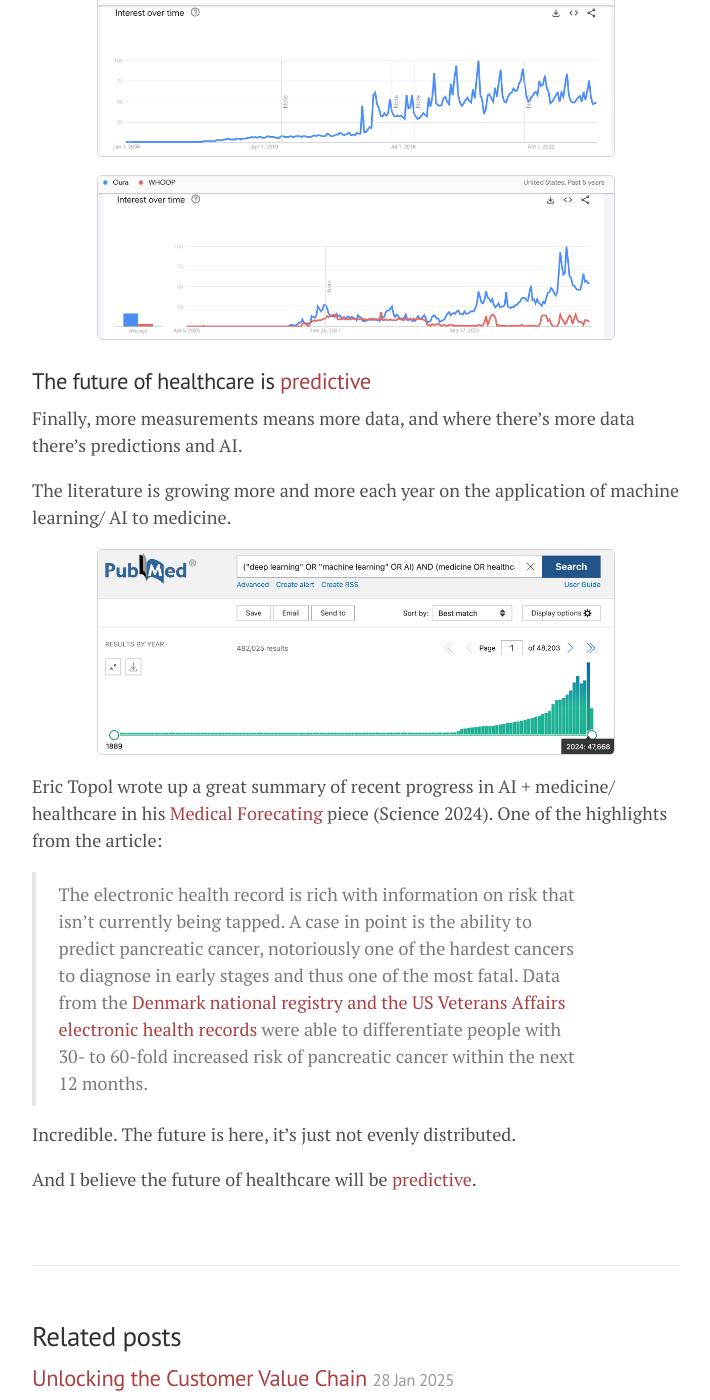
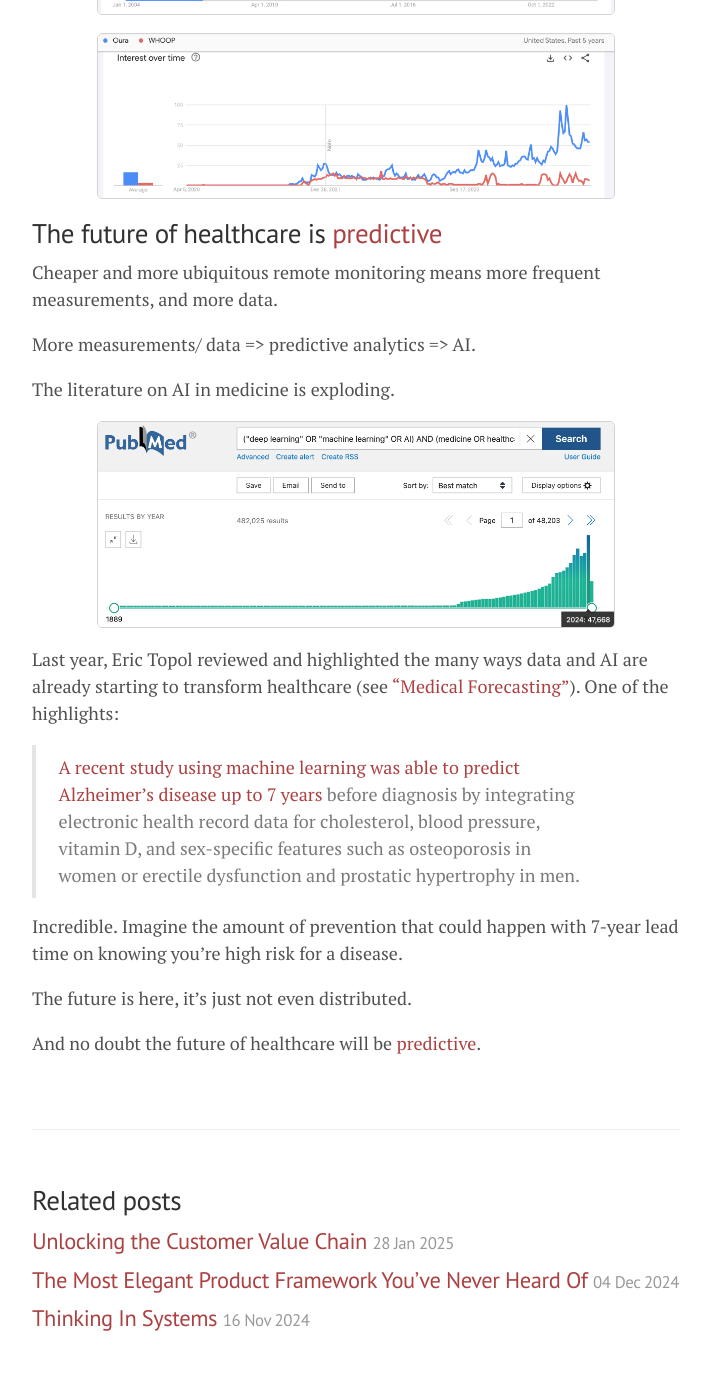
Before and after one commit to tmfarrell/tmfarrell.github.io, a Jekyll site: the page built from _posts/2025-04-06-future_of_healthcare.md, in a window 1280 px wide and 1400 px high, scrolled down 2986 px. Shown: the whole window, without its empty margins (178-888 px from the left). Built offline with Jekyll 4.4.1, drawn with Linux system fonts in a browser that asks for light colours; some of the changed text lies outside the part shown.

```diff
--- a/_includes/sidebar.html
+++ b/_includes/sidebar.html
@@ -26,7 +26,8 @@
 
     <a class="sidebar-nav-item" href='{{ site.baseurl }}/archive/'>writing</a>
     <a class="sidebar-nav-item" href='{{ site.baseurl }}/reading/'>reading</a>
-    <!--<a class="sidebar-nav-item" href="https://github.com/tmfarrell">Programming</a>-->
+    <a class="sidebar-nav-item" href='{{ site.baseurl }}/presenting/'>presenting</a>
+    <a class="sidebar-nav-item" href="https://github.com/tmfarrell">building</a>
     <span class="sidebar-nav-item">Currently v{{ site.version }}</span>
   </nav>
 
--- a/_posts/2025-04-06-future_of_healthcare.md
+++ b/_posts/2025-04-06-future_of_healthcare.md
@@ -5,32 +5,30 @@
 categories: writing
 ---
 
-With all of the changes at the HHS/ FDA, biopharma/ biotech may move even more slowly than it has historically, which is to say _glacially_. These are crisis-inducing changes, but also a massive opportunity.
+With all of the changes at the HHS/FDA, biopharma and biotech may move even more slowly than they have historically, which is to say _glacially_. These are crisis-inducing changes, but also a massive opportunity.
 
-Healthcare in the US is broken and there’s now an even greater imperative to reinvent how health is produced and delivered in the US.
+US healthcare is broken and there’s now an even greater imperative to reinvent how disease is identified and managed, and how care is produced and delivered.
 
-These are 3 emerging themes/ trends of the future of healthcare that I believe we should continue to make progress on and accelerate during these crazy times.
-
-These are the answer for getting out of the mess we're in.
+**Here are 3 emerging trends that will define the future of healthcare—and our path out of this mess.**
 
 
-### The future of healthcare is <span style="color:#ac4142">remote/ decentralized</span>
+## The future of healthcare is <span style="color:#ac4142">remote/ decentralized</span>
 
-The centroid of US healthcare will shift from the hospital to the home.
+Healthcare is moving from hospitals to homes.
 
-This has already happened to a certain extent with the increased usage of telemedicine/ telehealth services that have persisted after COVID. This is an analysis by McKinsey  in 2021 showing how telemedicine/ telehealth utilization has stabilized at 30X+ higher post COVID vs pre pandemic levels.
+Telemedicine has exploded since COVID and has stayed high. In 2021, McKinsey reported that telehealth utilization was 38X higher than pre-pandemic levels.
 
 <img src="/assets/img/telehealth_mckinsey.png"
 	style="display: block; margin-left: auto; margin-right: auto; width: 80%; border:1px solid #D3D3D3" />
 
-A simple Google Trends search shows that this trend has likely continued.
+Google Trends shows this trend has probably continued now 5+ years later.
 
 <img src="/assets/img/telemedicine_google.png"
 	style="display: block; margin-left: auto; margin-right: auto; width: 80%; border:1px solid #D3D3D3" />
 
-### The future of healthcare is <span style="color:#ac4142">high frequency</span>
+## The future of healthcare is <span style="color:#ac4142">high frequency</span>
 
-This trend is complemented and accelerated by growing interest in "remote patient monitoring"...
+Remote patient monitoring is gaining traction.
 
 <img src="/assets/img/rpm_pubmed.png"
 	style="display: block; margin-left: auto; margin-right: auto; width: 80%; border:1px solid #D3D3D3" />
@@ -38,7 +36,7 @@
 <img src="/assets/img/rpm_google.png"
 	style="display: block; margin-left: auto; margin-right: auto; width: 80%; border:1px solid #D3D3D3" />
 
-The important thing here is that remote health monitoring/ testing is much lower cost b/c it doesn’t need a lot of support from the bureaucratic almagomations that are HMOs/ hospitals in the US. The administrative burden of healthcare is one of the major reasons why our costs are so high in the US.
+**Why?** It's way cheaper. Importantly, it cuts out the administrative bloat of healthcare, which has been one of the biggest cost drivers for healthcare organizations in the US in recent years.
 
 <img src="/assets/img/healthcare_admin_waste_1.jpg"
 	style="display: block; margin-left: auto; margin-right: auto; width: 80%; border:1px solid #D3D3D3" />
@@ -46,9 +44,11 @@
 <img src="/assets/img/healthcare_admin_waste_2.jpg"
 	style="display: block; margin-left: auto; margin-right: auto; width: 80%; border:1px solid #D3D3D3" />
 
-Lower costs means monitoring can be done more frequently. This means in the future (and already increasingly) there will many more repeat or longitudinal measurements.
+Wearables like Apple Watch, Oura Ring, and Whoop are also adding to and accelerating this trend. (The consumerization of healthcare is a related trend that I'll leave for another post.)
 
-This will be accelerated even more by the popularity of wearables like the Apple Watch, Oura Ring and Whoop, which can continuously monitor basic physiological measures and other important factors like sleep quality.
+Those devices will get more "clinical." Clinical and medical devices will get more "consumerized."
+
+And hopefully we all get healthier.
 
 <img src="/assets/img/apple_watch.png"
 	style="display: block; margin-left: auto; margin-right: auto; width: 80%; border:1px solid #D3D3D3" />
@@ -57,19 +57,23 @@
 	style="display: block; margin-left: auto; margin-right: auto; width: 80%; border:1px solid #D3D3D3" />
 
 
-### The future of healthcare is <span style="color:#ac4142">predictive</span>
+## The future of healthcare is <span style="color:#ac4142">predictive</span>
 
-Finally, more measurements means more data, and where there's more data there's predictions and AI.
+Cheaper and more ubiquitous remote monitoring means more frequent measurements, and more data.
 
-The literature is growing more and more each year on the application of machine learning/ AI to medicine.
+More measurements/ data => predictive analytics => AI.
+
+The literature on AI in medicine is exploding.
 
 <img src="/assets/img/ai_medicine_pubmed.png"
 	style="display: block; margin-left: auto; margin-right: auto; width: 80%; border:1px solid #D3D3D3" />
 
-Eric Topol wrote up a great summary of recent progress in AI + medicine/ healthcare in his [Medical Forecating](https://www.science.org/doi/10.1126/science.adp7977) piece (Science 2024). One of the highlights from the article:
+Last year, Eric Topol reviewed and highlighted the many ways data and AI are already starting to transform healthcare (see ["Medical Forecasting"](https://www.science.org/doi/10.1126/science.adp7977)). One of the highlights:
 
->The electronic health record is rich with information on risk that isn’t currently being tapped. A case in point is the ability to predict pancreatic cancer, notoriously one of the hardest cancers to diagnose in early stages and thus one of the most fatal. Data from the [Denmark national registry and the US Veterans Affairs electronic health records](https://pmc.ncbi.nlm.nih.gov/articles/PMC10202814/pdf/41591_2023_Article_2332.pdf) were able to differentiate people with 30- to 60-fold increased risk of pancreatic cancer within the next 12 months.
+>[A recent study using machine learning was able to predict Alzheimer’s disease up to 7 years](https://www.nature.com/articles/s43587-024-00573-8) before diagnosis by integrating electronic health record data for cholesterol, blood pressure, vitamin D, and sex-specific features such as osteoporosis in women or erectile dysfunction and prostatic hypertrophy in men.
 
-Incredible. The future is here, it's just not evenly distributed.
+Incredible. Imagine the amount of prevention that could happen with 7-year lead time on knowing you're high risk for a disease.
 
-And I believe the future of healthcare will be <span style="color:#ac4142">predictive</span>.
+The future is here, it's just not even distributed.
+
+And no doubt the future of healthcare will be <span style="color:#ac4142">predictive</span>.
```
Also changed, not shown: presenting.html (added, +19 -0 lines), 7 other files.
